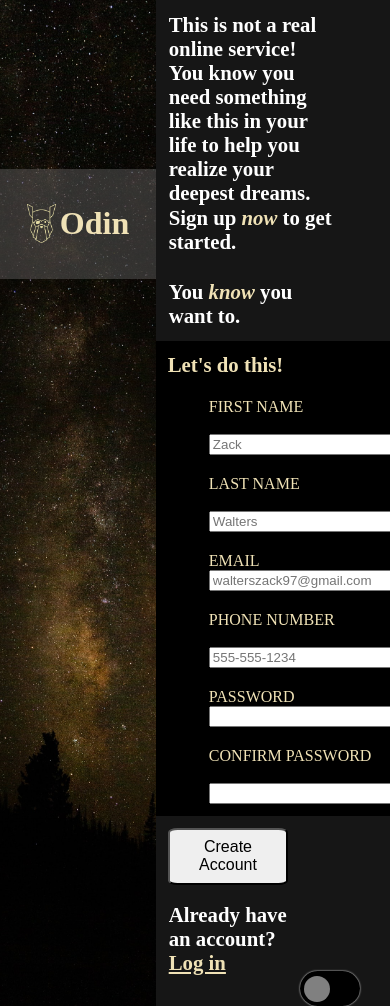
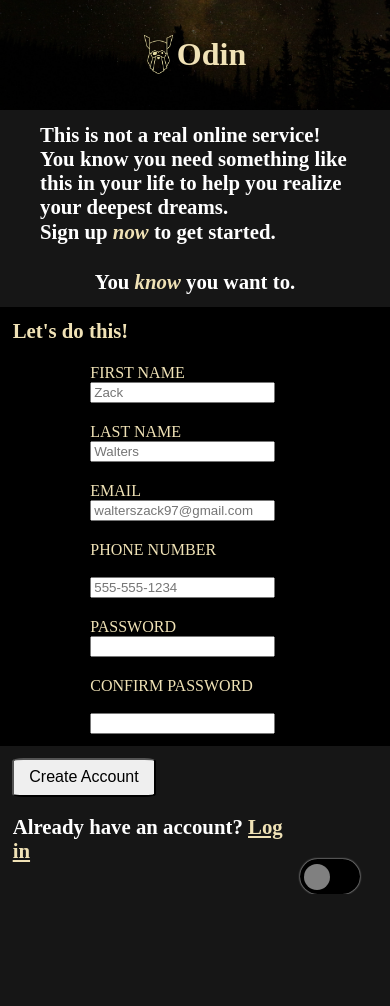
Before and after one commit to walterszack97/Sign-up-Form, a plain HTML site: page index.html in a window 390 px wide. After the commit the page ends 894 px from the top, so only its background shows below. Drawn offline with Linux system fonts and the light colour scheme.

Commit message:
Optimize for mobile

```diff
--- a/styles.css
+++ b/styles.css
@@ -175,6 +175,7 @@ span {
 
 .footer_container{
     display: flex;
+    justify-content: space-between;
     background-color: var(--bg-color);
     height: 35%;
 }
@@ -185,7 +186,7 @@ span {
 }
 
 .theme_container {
-    justify-self: end;
+    justify-self: flex-end;
     align-self: flex-end;
 }
 
@@ -206,8 +207,33 @@ em {
 }
 
 @media only screen and (max-width: 600px){
-    .form_container {
+    .container {
         flex-flow: column nowrap;
         align-items: center;
     }
+    .content_container {
+        width: 100%;
+    }
+    .img_container {
+        height: 300px;
+        width: 100%;
+        background-position: center -400px;
+    }
+    .logo_container{
+        position: relative;
+        top: 0;
+        height: auto;
+        background: rgba(0, 0, 0, .3);
+    }
+    .info_container{
+        display: flex;
+        align-items: center;
+        width: 100%;
+    }
+    .remote {
+       text-align: center;
+    }
+    .form_container {
+        justify-content: center;
+    }
 }
```
